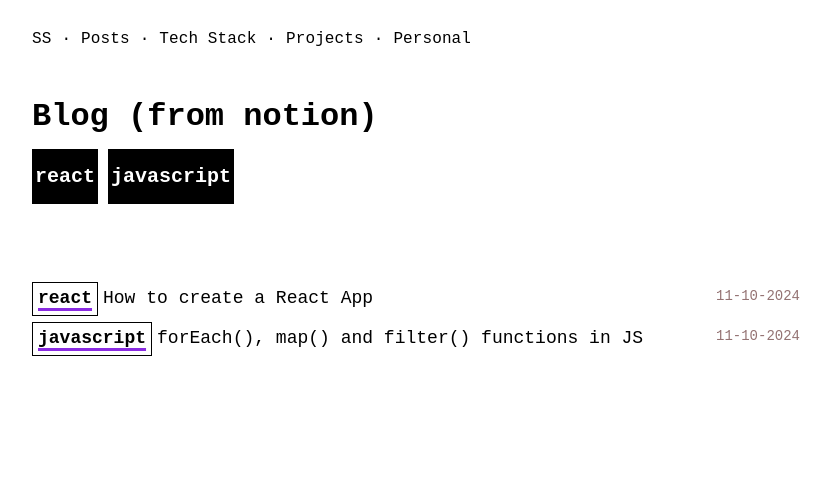
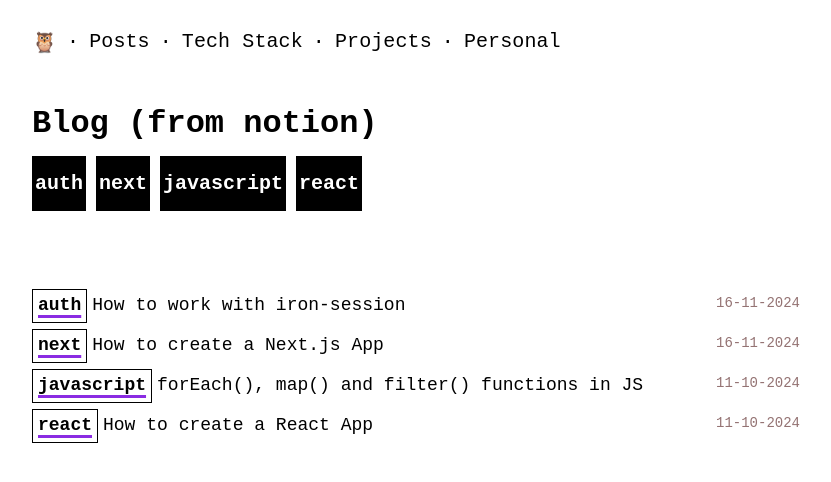
Before and after one commit to sumeyyesever/personal-website, a React (Vite) app: page /posts in a window 1280 px wide. Shown: the top 482 px of the page, without its empty margins (224-1055 px from the left). Built offline with nearby package versions, Linux system fonts and the light colour scheme.

Commit message:
add new posts

```diff
--- a/post_data.js
+++ b/post_data.js
@@ -1,10 +1,17 @@
 export const postData = [
     {
-        id: 1,
-        title: "How to create a React App",
-        date: "11-10-2024",
-        tag: "react",
-        link: "https://fog-polyanthus-dff.notion.site/How-to-create-a-React-App-11c181d6252480cbb1d8fb4e1471886a"
+        id: 4,
+        title: "How to work with iron-session",
+        date: "16-11-2024",
+        tag: "auth",
+        link: "https://fog-polyanthus-dff.notion.site/How-to-work-with-iron-session-140181d625248094bd91f6b1a4e08bb4"
+    },
+    {
+        id: 3,
+        title: "How to create a Next.js App",
+        date: "16-11-2024",
+        tag: "next",
+        link: "https://fog-polyanthus-dff.notion.site/How-to-create-a-Next-js-App-140181d62524800d90ade4e8272701b7"
     },
     {
         id: 2,
@@ -13,5 +20,12 @@ export const postData = [
         tag: "javascript",
         link: "https://fog-polyanthus-dff.notion.site/forEach-map-and-filter-functions-in-JS-d3959b0a42fd47c69d1d4f3f827803f6"
     },
+    {
+        id: 1,
+        title: "How to create a React App",
+        date: "11-10-2024",
+        tag: "react",
+        link: "https://fog-polyanthus-dff.notion.site/How-to-create-a-React-App-11c181d6252480cbb1d8fb4e1471886a"
+    },
 
 ]
--- a/src/components/header/Header.jsx
+++ b/src/components/header/Header.jsx
@@ -5,7 +5,7 @@ export default function Header() {
     return (
         <div className="header-container">
             <ul className='nav-links'>
-                <Link to={"/"} className="link"><li className="nav-link">SS</li></Link>
+                <Link to={"/"} className="link"><li className="nav-link">🦉</li></Link>
                 <div>·</div>
                 <Link to={"/posts"} className="link"><li className="nav-link">Posts</li></Link>
                 <div>·</div>
--- a/src/components/header/header.css
+++ b/src/components/header/header.css
@@ -5,7 +5,7 @@
 .nav-links{
     display: flex;
     column-gap: 10px;
-    font-size: 16px;
+    font-size: 20px;
     letter-spacing: 0.1px;
     font-weight: 500;
 }
```
Also changed, not shown: public/favicon.png.
